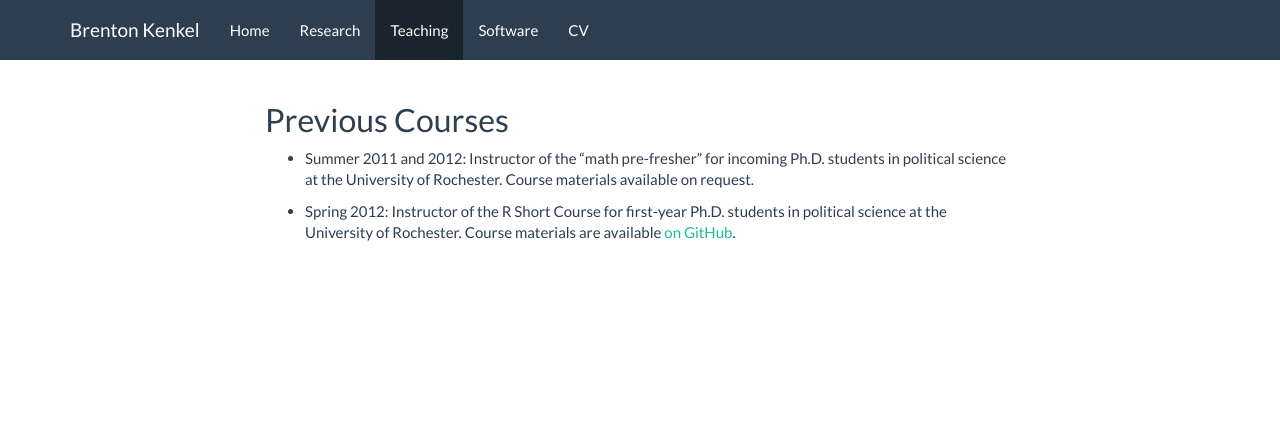
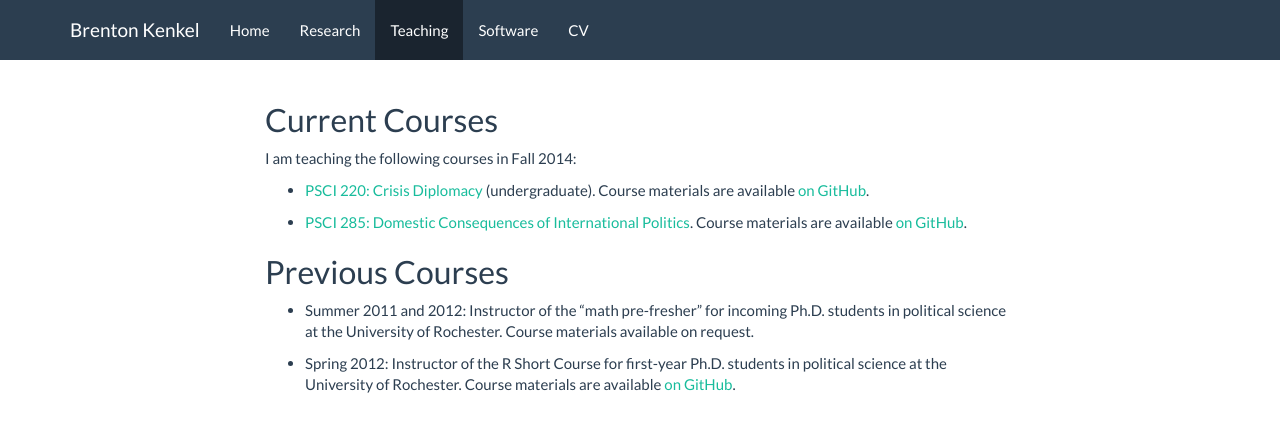
Before and after one commit to brentonk/old-website, a Jekyll site: the page built from teaching.md, in a window 1280 px wide. Shown: the top 432 px of the page. Built offline with Jekyll 4.4.1, drawn with Linux system fonts in a browser that asks for light colours; nearby versions of some CDN libraries; Markdown is read by kramdown in place of the engine named in the settings.

Commit message:
Add Fall 2014 courses

```diff
--- a/teaching.md
+++ b/teaching.md
@@ -6,6 +6,18 @@ description: >-
     Brenton Kenkel's teaching page.
 
 ---
+
+## Current Courses
+
+I am teaching the following courses in Fall 2014:
+
+  * [PSCI 220: Crisis Diplomacy](/psci220) (undergraduate).  Course materials
+    are available [on GitHub](https://github.com/brentonk/psci220).
+
+
+  * [PSCI 285: Domestic Consequences of International Politics](/psci285).
+    Course materials are available
+    [on GitHub](https://github.com/brentonk/psci285).
 
 ## Previous Courses
 
```
